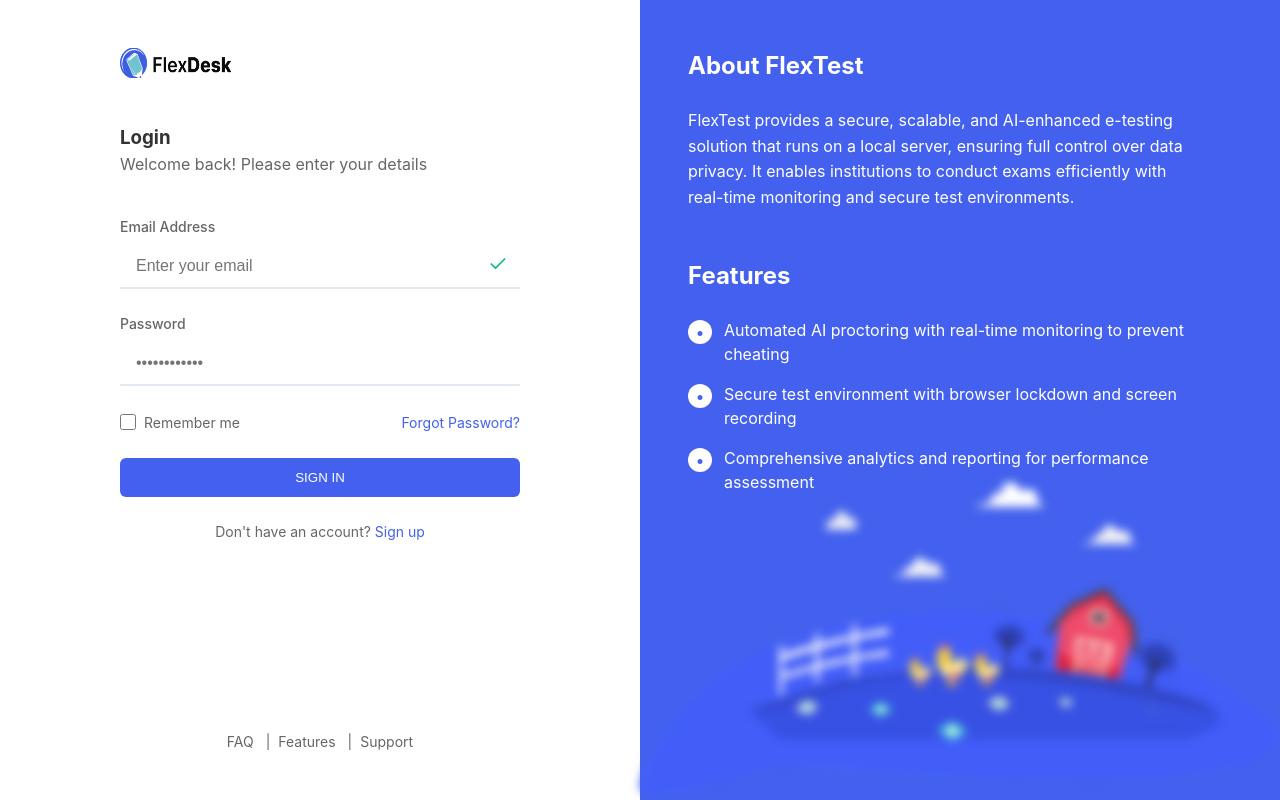
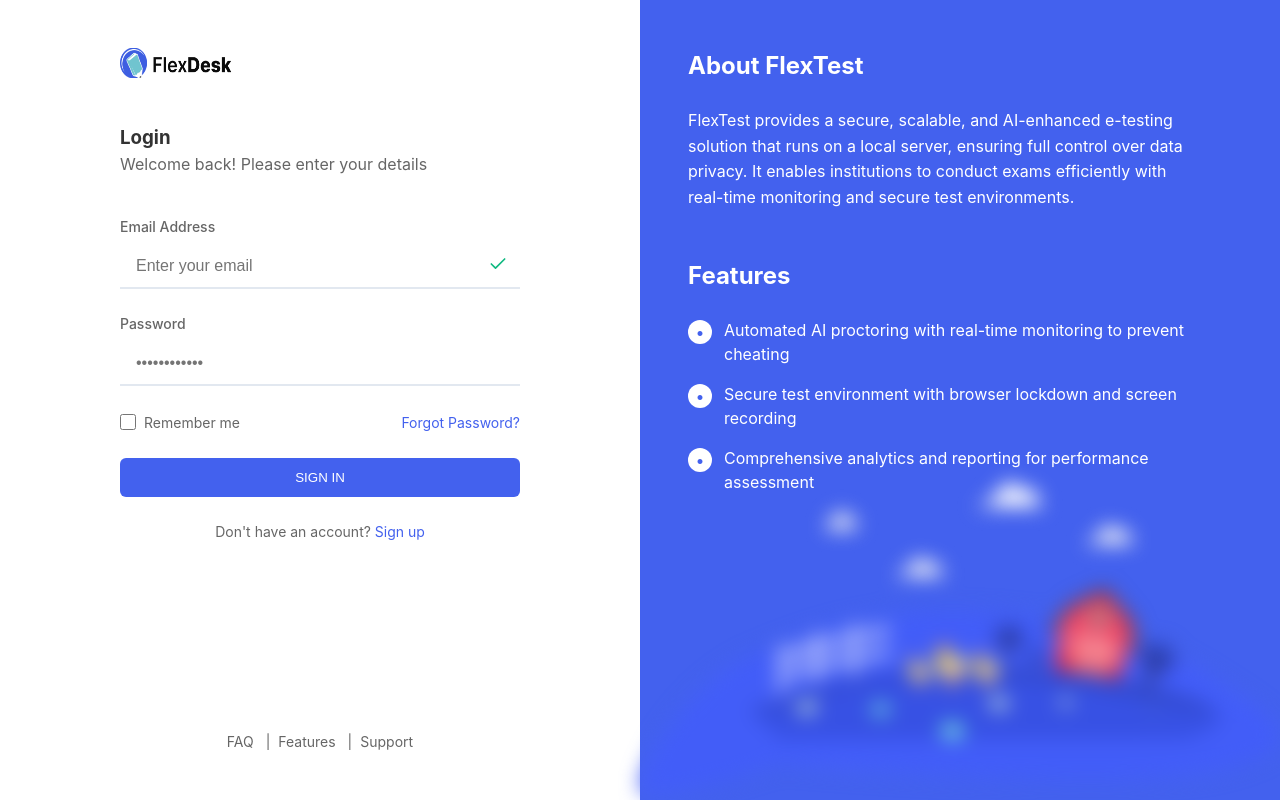
Before and after one commit to VolttechAfrica/flexdesk-admin, a Next.js app: page / in a window 1280 px wide. Built offline with nearby package versions, Linux system fonts and the light colour scheme; no server answers.

Commit message:
@fix:adjusted login css

```diff
--- a/pages/index.tsx
+++ b/pages/index.tsx
@@ -164,7 +164,7 @@ const Login: NextPage = () => {
             width={700}
             height={250}
             className={styles.illustration}
-            style={{ filter: "blur(5px)" }}
+            style={{ filter: "blur(10px)" }}
           />
         </div>
       </div>
```
